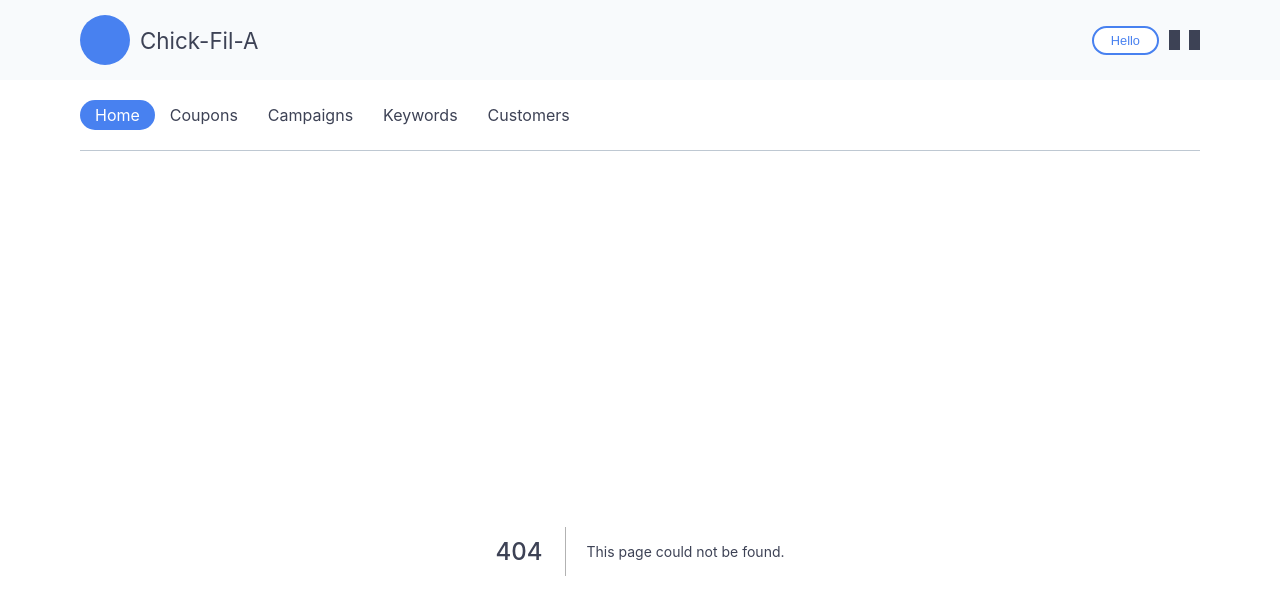
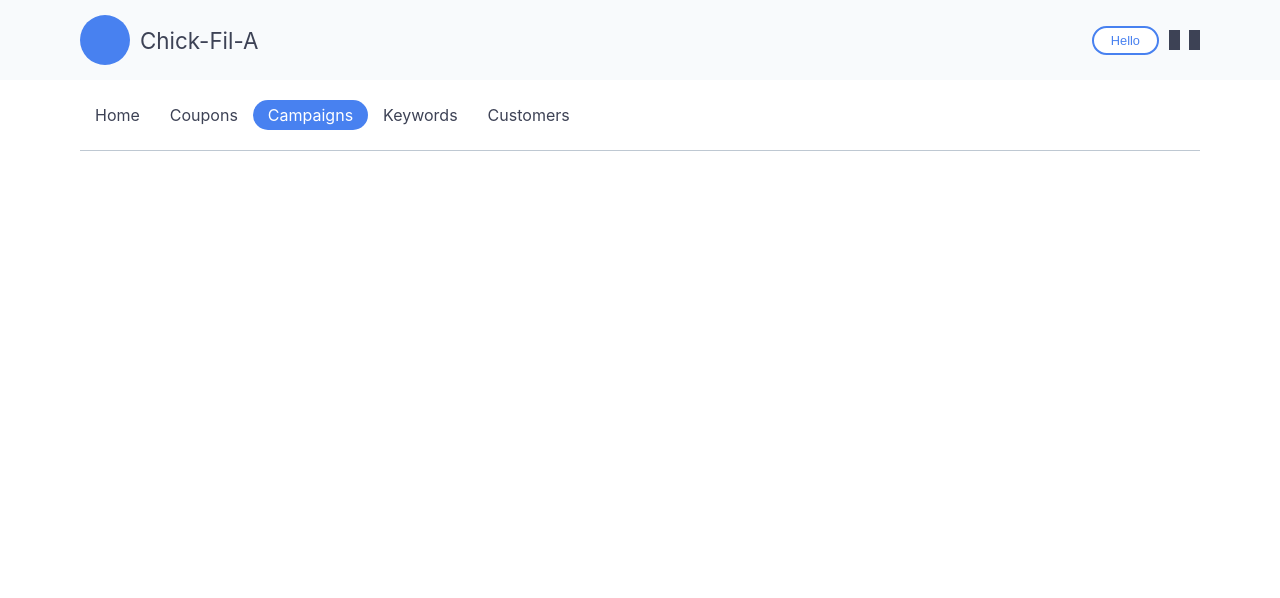
Before and after one commit to SD1G45/sms, a Next.js app: page /campaigns in a window 1280 px wide. Before the commit this address had no page. Shown: the top 598 px of the page. Built offline with nearby package versions, Linux system fonts and the light colour scheme.

Commit message:
Navbar is functioning

```diff
--- a/components/Navbar/Navbar.tsx
+++ b/components/Navbar/Navbar.tsx
@@ -12,9 +12,12 @@ import {
   SecondaryNavbarContainer,
   Item,
 } from "./styles";
-import Button from "../Button";
+import Link from "next/link";
+import { useRouter } from "next/router";
 
 const Navbar = () => {
+  const router = useRouter();
+  const currentPath = router.asPath;
   return (
     <>
       <PrimaryNavbar>
@@ -31,11 +34,21 @@ const Navbar = () => {
       </PrimaryNavbar>
       <SecondaryNavbarContainer>
         <SecondaryNavbar>
-          <Item active={true}>Home</Item>
-          <Item active={false}>Coupons</Item>
-          <Item active={false}>Campaigns</Item>
-          <Item active={false}>Keywords</Item>
-          <Item active={false}>Customers</Item>
+          <Link href="/" passHref>
+            <Item active={currentPath === "/"}>Home</Item>
+          </Link>
+          <Link href="/coupons" passHref>
+            <Item active={currentPath.startsWith("/coupons")}>Coupons</Item>
+          </Link>
+          <Link href="/campaigns" passHref>
+            <Item active={currentPath.startsWith("/campaigns")}>Campaigns</Item>
+          </Link>
+          <Link href="/keywords" passHref>
+            <Item active={currentPath.startsWith("/keywords")}>Keywords</Item>
+          </Link>
+          <Link href="/customers" passHref>
+            <Item active={currentPath.startsWith("/customers")}>Customers</Item>
+          </Link>
         </SecondaryNavbar>
       </SecondaryNavbarContainer>
     </>
--- a/components/Navbar/styles.ts
+++ b/components/Navbar/styles.ts
@@ -70,4 +70,5 @@ export const Item = styled.p<{ active: boolean }>`
   color: ${(props) => (props.active ? "white" : props.theme.colors.textColor)};
   border-radius: 20px;
   padding: 5px 15px;
+  cursor: pointer;
 `;
--- a/pages/_app.tsx
+++ b/pages/_app.tsx
@@ -1,4 +1,3 @@
-import "../styles/globals.css";
 import type { AppProps } from "next/app";
 import GlobalStyles from "../components/styles/GlobalStyles";
 import Theme from "../components/styles/Theme";
--- a/pages/api/hello.ts
+++ /dev/null
@@ -1,13 +0,0 @@
-// Next.js API route support: https://nextjs.org/docs/api-routes/introduction
-import type { NextApiRequest, NextApiResponse } from 'next'
-
-type Data = {
-  name: string
-}
-
-export default function handler(
-  req: NextApiRequest,
-  res: NextApiResponse<Data>
-) {
-  res.status(200).json({ name: 'John Doe' })
-}
--- /dev/null
+++ b/pages/campaigns/index.tsx
@@ -0,0 +1,7 @@
+import React from "react";
+
+const campaigns = () => {
+  return <div></div>;
+};
+
+export default campaigns;
```
Also changed, not shown: pages/coupons/index.tsx (added, +8 -0 lines), pages/customers/index.tsx (added, +7 -0 lines), pages/keywords/index.tsx (added, +7 -0 lines).
